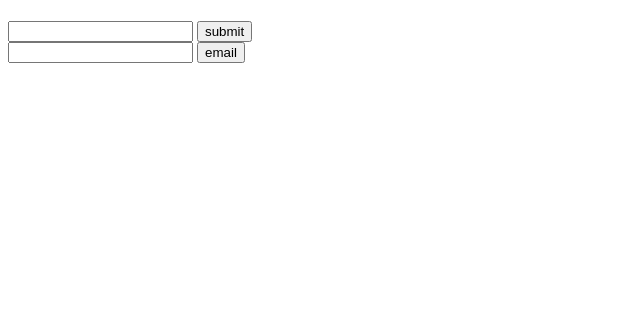
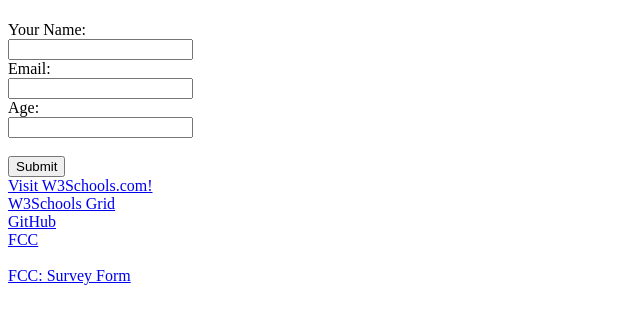
Before and after one commit to WinterCricket/survey_form, a plain HTML site: page index.html in a window 1280 px wide. Shown: the whole page, without its empty margins (0-640 px from the left). Drawn offline with Linux system fonts and the light colour scheme.

Commit message:
add the fields

```diff
--- a/index.html
+++ b/index.html
@@ -9,10 +9,24 @@
 	<h1 id="title"></h1>
 	<p id="description"></p>
 	<form action="" id="survey-form">
-		<input type="text" id="name">
-		<input type="submit" value="submit"><br>
-		<input type="text" id="email">
-		<input type="submit" value="email">
+		Your Name: <br>
+		<input type="text" name="name" id="name">
+  		<br>
+  		Email: <br>
+  		<input type="text" name="email" id="email">
+  		<br>
+  		Age: <br>
+  		<input type="number" name="number" id="number">
+  		<br><br>
+  		<input type="submit" value="Submit">
+
+
+</form>
 	</form>
+	<a href="https://www.w3schools.com">Visit W3Schools.com!</a><br>
+   <a href="https://www.w3schools.com/css/css_grid.asp">W3Schools Grid</a><br>
+   <a href="https://github.com/WinterCricket">GitHub</a><br>
+   <a href="https://www.freecodecamp.org/">FCC</a><br><br>
+   <a href="https://codepen.io/freeCodeCamp/full/VPaoNP">FCC: Survey Form</a>
 </body>
 </html>
```
